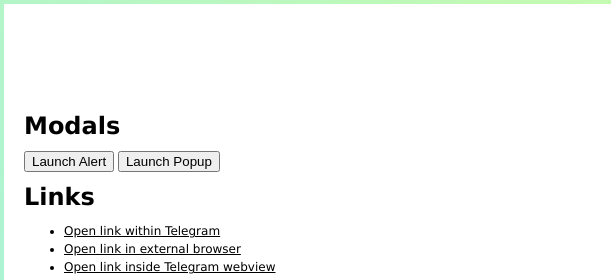
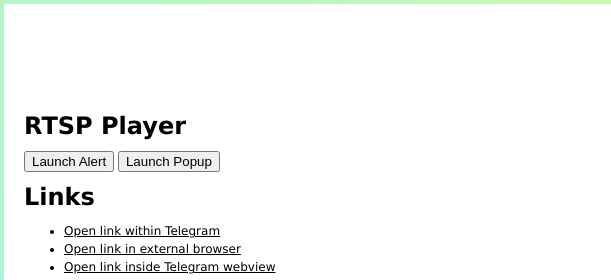
Before and after one commit to maxq70/maxq70, a plain HTML site: page index.html in a window 1280 px wide. Shown: the top 280 px of the page, 0-611 px from the left. Drawn offline with Linux system fonts and the light colour scheme; a script that the page names is missing.

Commit message:
Testing apply changes

```diff
--- a/index.html
+++ b/index.html
@@ -67,7 +67,7 @@
         <div align="center">
             <a href="https://ton.org/"><img width="48" src="./assets/tapps.png" alt="logo of telegram web apps"></a>
         </div>
-        <h1>Modals</h1>
+        <h1>RTSP Player</h1>
         <button onclick="Telegram.WebApp.showAlert('Hello World!');">Launch Alert</button>
         <button onclick="showPopup();">Launch Popup</button>
 
```
